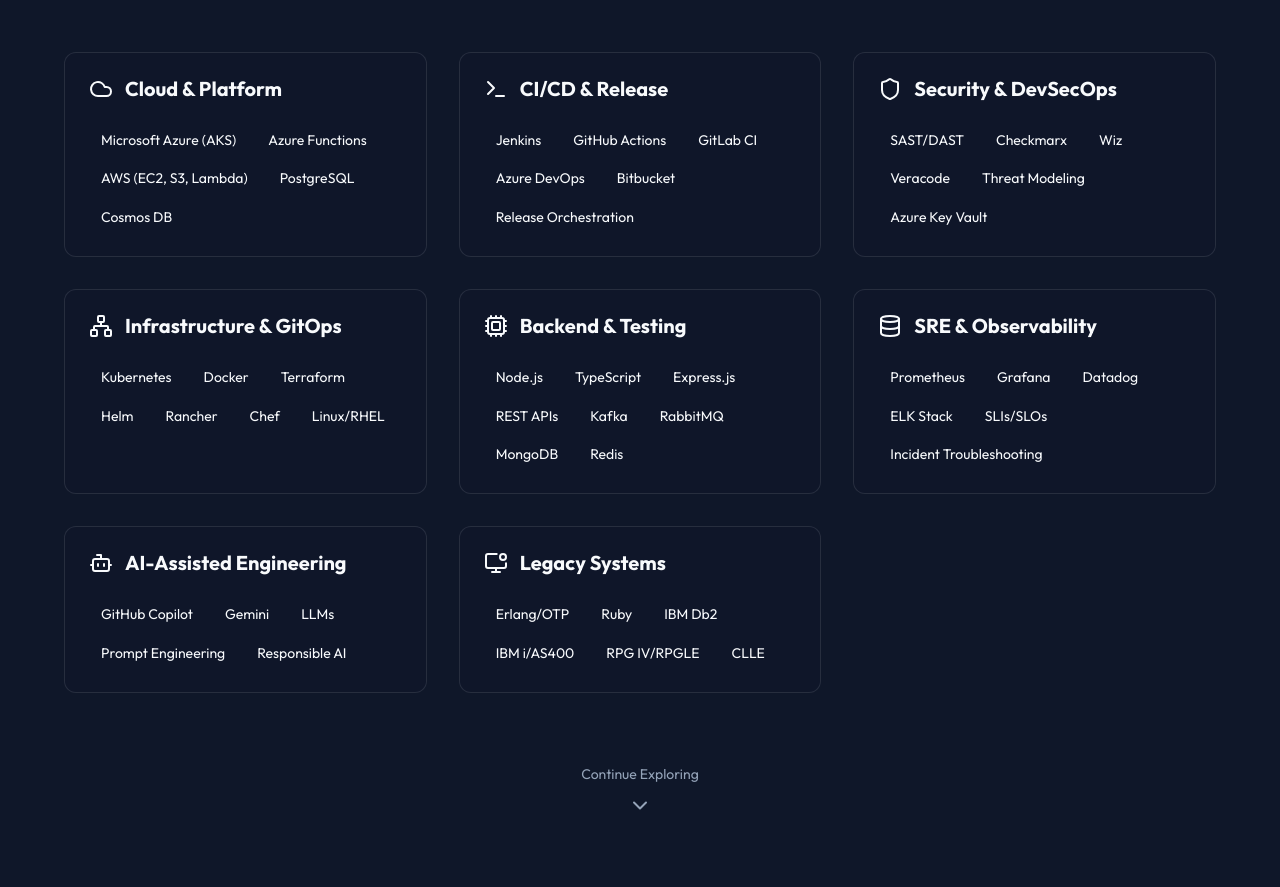
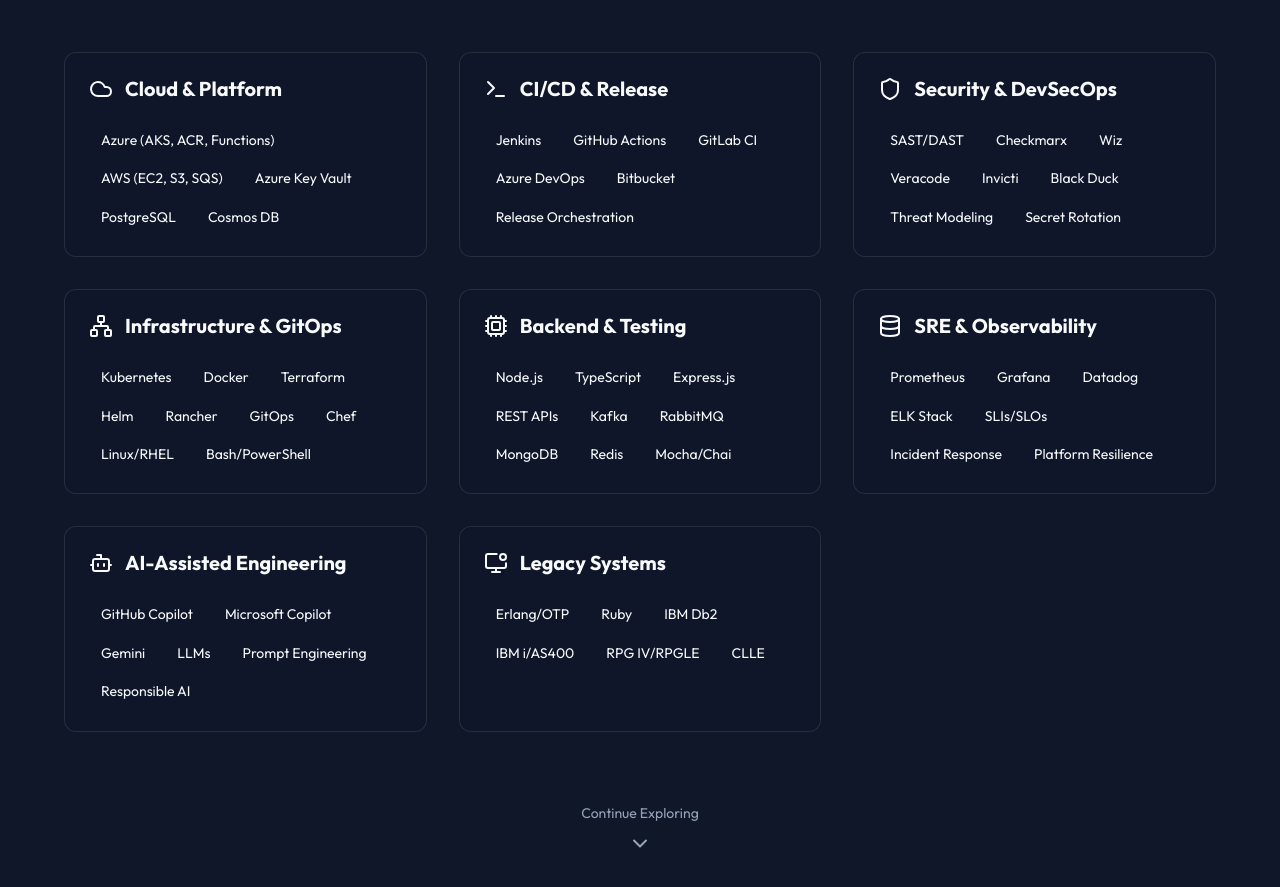
Before and after one commit to SumitDalavi/sumit-portfolio, a React (Vite) app: page / in a window 1280 px wide. Shown: the part 860-1747 px from the top of the page. Built offline with nearby package versions, Linux system fonts and the light colour scheme.

Commit message:
feat: align skills matrix exactly with resume details

```diff
--- a/src/components/Skills.jsx
+++ b/src/components/Skills.jsx
@@ -6,7 +6,7 @@
     {
       title: "Cloud & Platform",
       icon: <Cloud size={24} className="text-gradient" />,
-      skills: ["Microsoft Azure (AKS)", "Azure Functions", "AWS (EC2, S3, Lambda)", "PostgreSQL", "Cosmos DB"]
+      skills: ["Azure (AKS, ACR, Functions)", "AWS (EC2, S3, SQS)", "Azure Key Vault", "PostgreSQL", "Cosmos DB"]
     },
     {
       title: "CI/CD & Release",
@@ -16,27 +16,27 @@
     {
       title: "Security & DevSecOps",
       icon: <Shield size={24} className="text-gradient" />,
-      skills: ["SAST/DAST", "Checkmarx", "Wiz", "Veracode", "Threat Modeling", "Azure Key Vault"]
+      skills: ["SAST/DAST", "Checkmarx", "Wiz", "Veracode", "Invicti", "Black Duck", "Threat Modeling", "Secret Rotation"]
     },
     {
       title: "Infrastructure & GitOps",
       icon: <Network size={24} className="text-gradient" />,
-      skills: ["Kubernetes", "Docker", "Terraform", "Helm", "Rancher", "Chef", "Linux/RHEL"]
+      skills: ["Kubernetes", "Docker", "Terraform", "Helm", "Rancher", "GitOps", "Chef", "Linux/RHEL", "Bash/PowerShell"]
     },
     {
       title: "Backend & Testing",
       icon: <Cpu size={24} className="text-gradient" />,
-      skills: ["Node.js", "TypeScript", "Express.js", "REST APIs", "Kafka", "RabbitMQ", "MongoDB", "Redis"]
+      skills: ["Node.js", "TypeScript", "Express.js", "REST APIs", "Kafka", "RabbitMQ", "MongoDB", "Redis", "Mocha/Chai"]
     },
     {
       title: "SRE & Observability",
       icon: <Database size={24} className="text-gradient" />,
-      skills: ["Prometheus", "Grafana", "Datadog", "ELK Stack", "SLIs/SLOs", "Incident Troubleshooting"]
+      skills: ["Prometheus", "Grafana", "Datadog", "ELK Stack", "SLIs/SLOs", "Incident Response", "Platform Resilience"]
     },
     {
       title: "AI-Assisted Engineering",
       icon: <Bot size={24} className="text-gradient" />,
-      skills: ["GitHub Copilot", "Gemini", "LLMs", "Prompt Engineering", "Responsible AI"]
+      skills: ["GitHub Copilot", "Microsoft Copilot", "Gemini", "LLMs", "Prompt Engineering", "Responsible AI"]
     },
     {
       title: "Legacy Systems",
```
